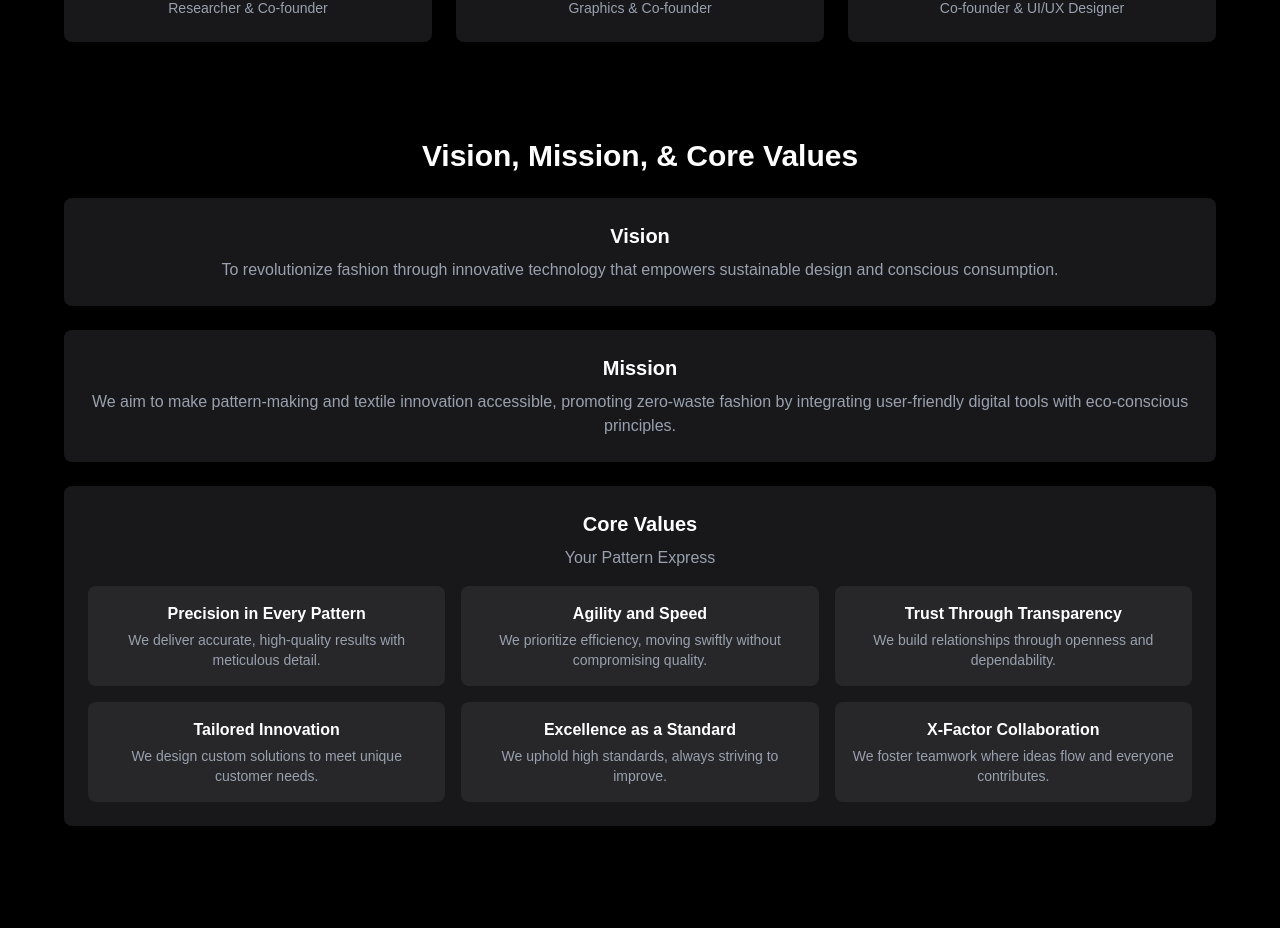
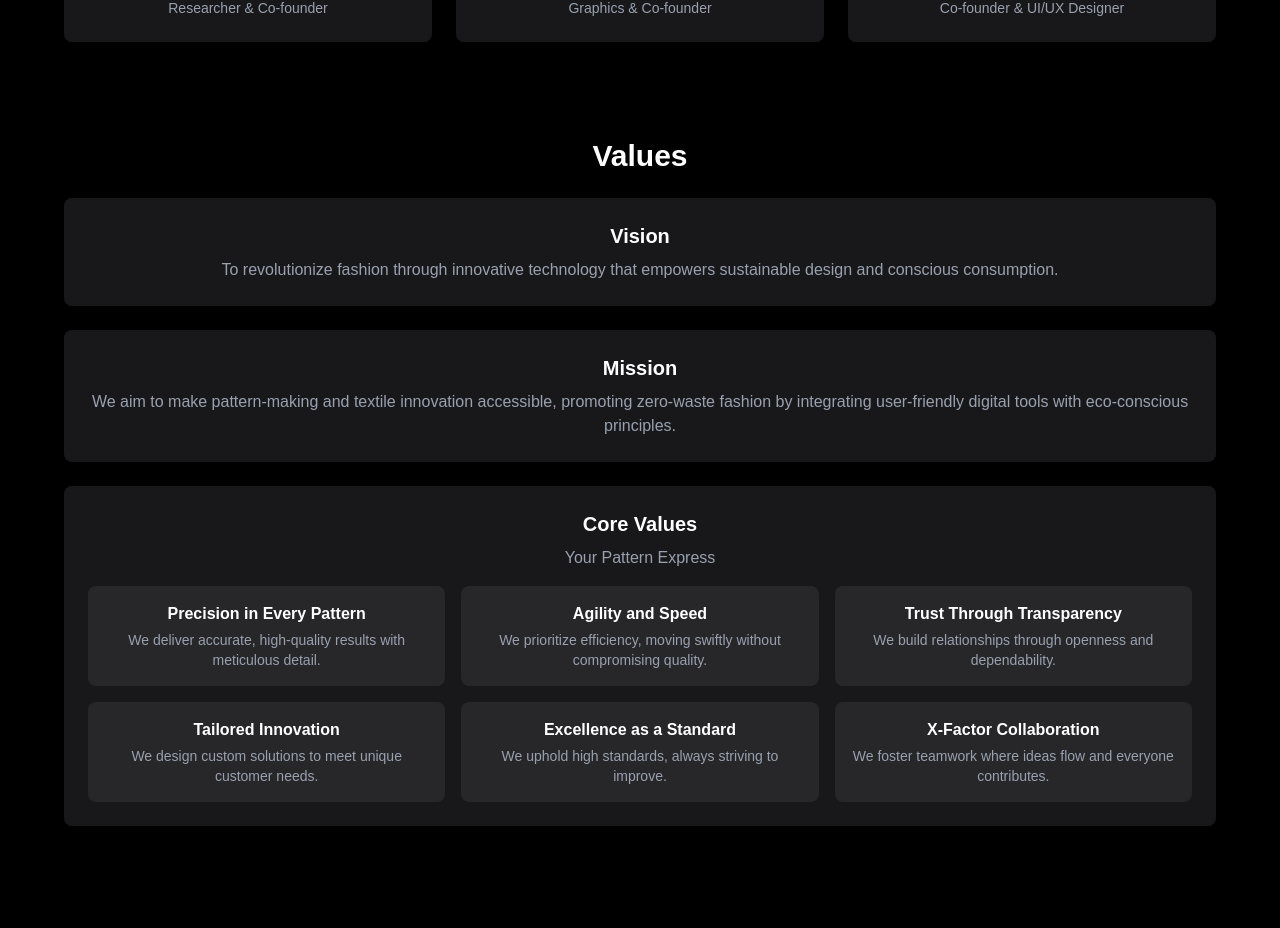
Before and after one commit to MikenISATU/pattex, a Next.js app: page / in a window 1280 px wide. Shown: the part 3076-4004 px from the top of the page. Built offline with nearby package versions, Linux system fonts and the light colour scheme.

Commit message:
Update page.tsx

```diff
--- a/app/page.tsx
+++ b/app/page.tsx
@@ -259,7 +259,7 @@ const PattexHomePage: React.FC = () => {
         </section>
 
         <section id="values" className="max-w-6xl mx-auto mb-24 text-center scroll-mt-28 animate-section">
-          <h3 className="text-2xl sm:text-3xl font-bold mb-6">Vision, Mission, & Core Values</h3>
+          <h3 className="text-2xl sm:text-3xl font-bold mb-6">Values</h3>
           <div className="grid grid-cols-1 gap-6">
             <div className="bg-zinc-900 rounded-lg p-6 shadow-lg hover:shadow-xl hover:scale-105 transition-all">
               <h4 className="text-xl font-semibold mb-2 text-white">Vision</h4>
```
